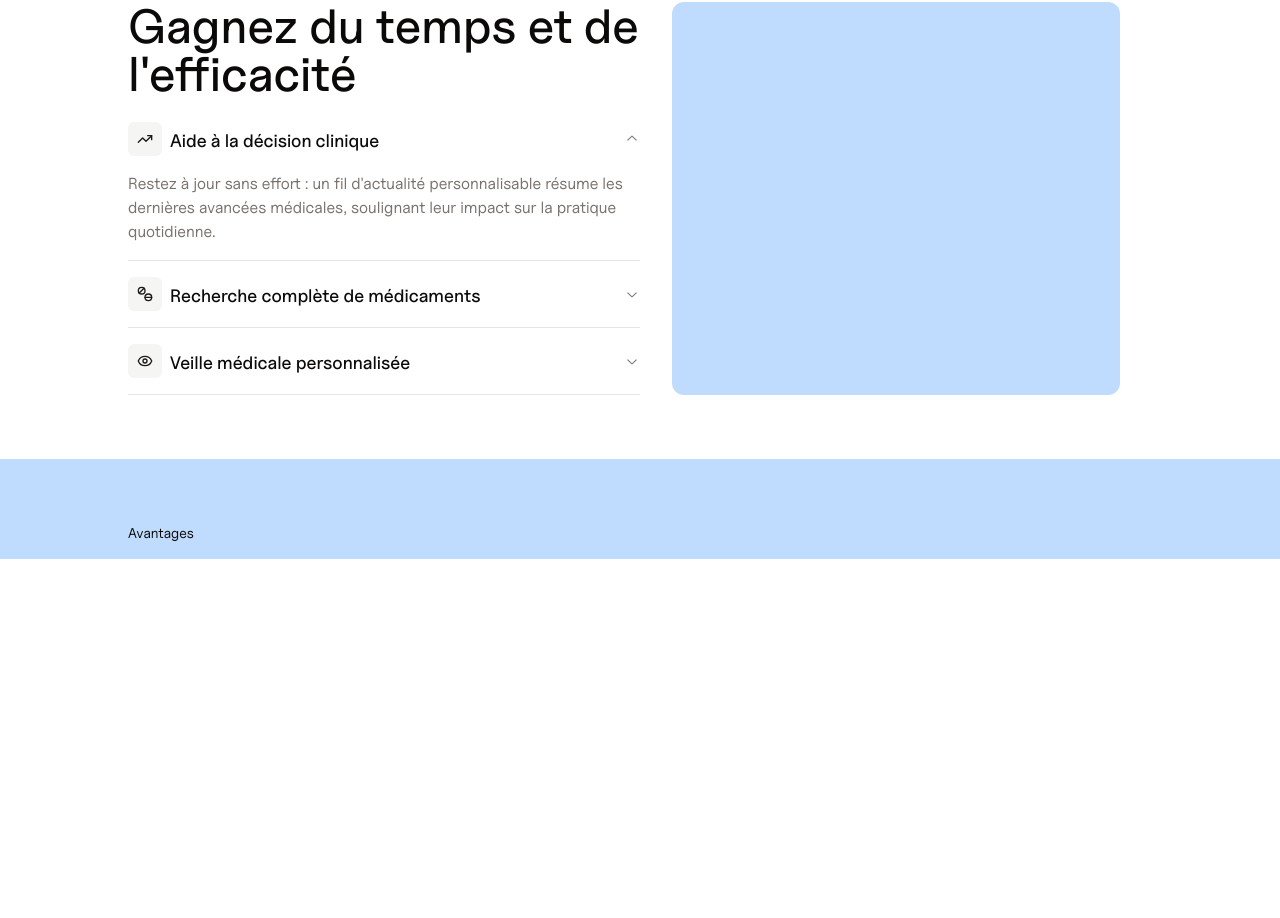
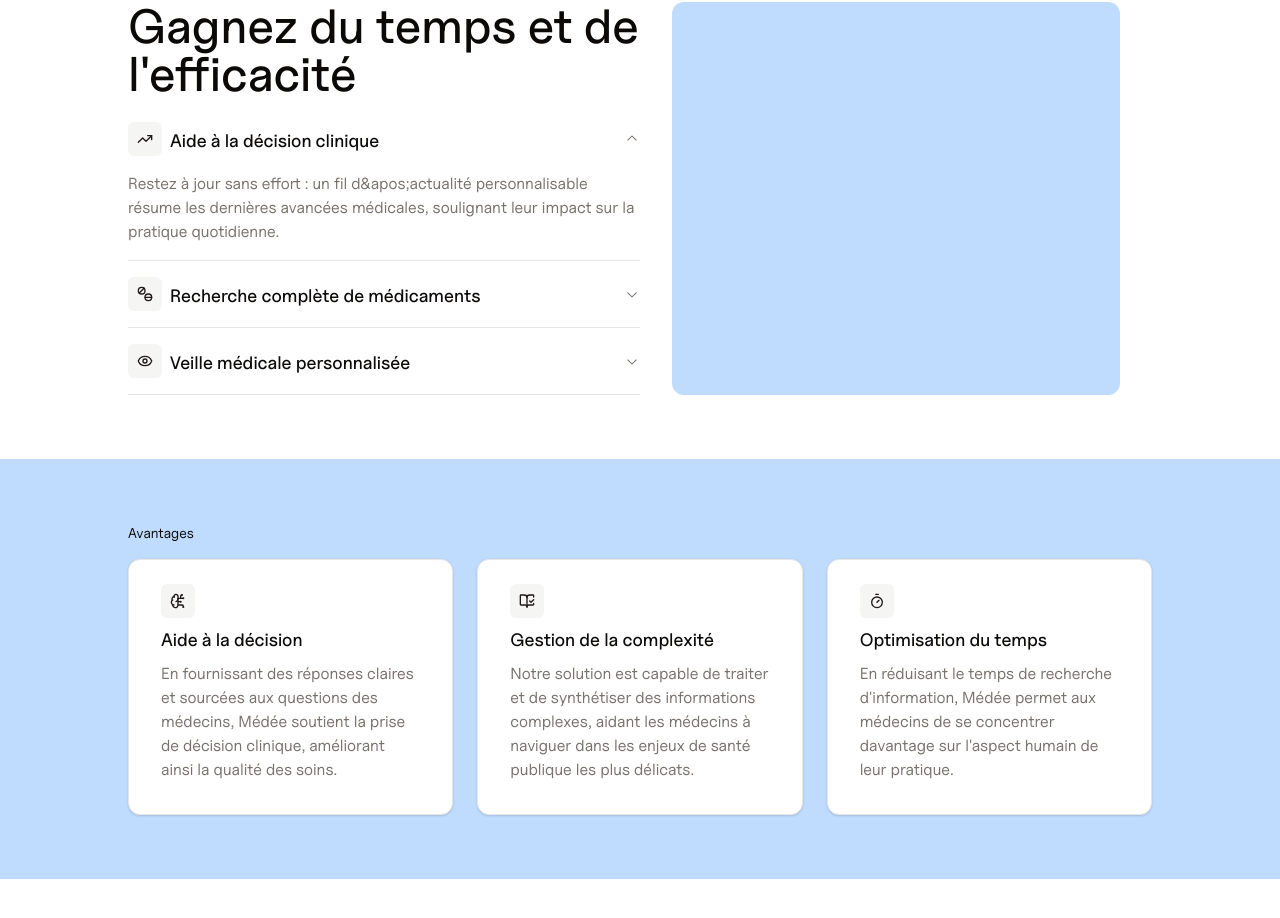
Before and after one commit to dev-err418/medee-landing, a Next.js app: page / in a window 1280 px wide. Shown: the part 1068-1986 px from the top of the page. Built offline with nearby package versions, Linux system fonts and the light colour scheme.

Commit message:
added thirs block : 'Avantage'

```diff
--- a/app/page.tsx
+++ b/app/page.tsx
@@ -1,3 +1,4 @@
+import Avantages from "@/components/ui/Avantages/avantages";
 import { Button } from "@/components/ui/button";
 import Description from "@/components/ui/Description/description";
 import Plateforme from "@/components/ui/Plateforme/plateforme";
@@ -33,8 +34,9 @@ export default function Page() {
         {/* 3eme bloc : "Avantages" */}
         <div className="relative flex flex-col items-center mt-16">
           <div className="absolute bg-blue-200 w-[100vw]">
-            <div className="max-w-5xl mx-auto">
-              <h4 className="text-sm mb-4 mt-16">Avantages</h4>
+            <div className="max-w-5xl mx-auto my-16">
+              <h4 className="text-sm mb-4">Avantages</h4>
+              <Avantages />
             </div>
           </div>
         </div>
--- /dev/null
+++ b/components/magicui/ripple.tsx
@@ -0,0 +1,50 @@
+import React, { CSSProperties } from "react";
+
+interface RippleProps {
+  mainCircleSize?: number;
+  mainCircleOpacity?: number;
+  numCircles?: number;
+}
+
+const Ripple = React.memo(function Ripple({
+  mainCircleSize = 210,
+  mainCircleOpacity = 0.24,
+  numCircles = 8,
+}: RippleProps) {
+  return (
+    <div className="absolute inset-0 flex items-center justify-center bg-white/5 [mask-image:linear-gradient(to_bottom,white,transparent)]">
+      {Array.from({ length: numCircles }, (_, i) => {
+        const size = mainCircleSize + i * 70;
+        const opacity = mainCircleOpacity - i * 0.03;
+        const animationDelay = `${i * 0.06}s`;
+        const borderStyle = i === numCircles - 1 ? "dashed" : "solid";
+        const borderOpacity = 5 + i * 5;
+
+        return (
+          <div
+            key={i}
+            className={`absolute animate-ripple rounded-full bg-foreground/25 shadow-xl border [--i:${i}]`}
+            style={
+              {
+                width: `${size}px`,
+                height: `${size}px`,
+                opacity,
+                animationDelay,
+                borderStyle,
+                borderWidth: "1px",
+                borderColor: `hsl(var(--foreground), ${borderOpacity / 100})`,
+                top: "50%",
+                left: "50%",
+                transform: "translate(-50%, -50%) scale(1)",
+              } as CSSProperties
+            }
+          />
+        );
+      })}
+    </div>
+  );
+});
+
+Ripple.displayName = "Ripple";
+
+export default Ripple;
--- /dev/null
+++ b/components/ui/Avantages/avantages.tsx
@@ -0,0 +1,41 @@
+import { ContentListType } from "@/types/types";
+import { BookOpenCheck, BrainCircuit, Timer } from "lucide-react";
+import { Card } from "../card";
+import { Badge } from "../badge";
+
+export default function Avantages() {
+  const avantages: ContentListType[] = [
+    {
+      title: "Aide à la décision",
+      content:
+        "En fournissant des réponses claires et sourcées aux questions des médecins, Médée soutient la prise de décision clinique, améliorant ainsi la qualité des soins.",
+      Icon: <BrainCircuit className="h-4 w-4" />,
+    },
+    {
+      title: "Gestion de la complexité",
+      content:
+        "Notre solution est capable de traiter et de synthétiser des informations complexes, aidant les médecins à naviguer dans les enjeux de santé publique les plus délicats.",
+      Icon: <BookOpenCheck className="h-4 w-4" />,
+    },
+    {
+      title: "Optimisation du temps",
+      content:
+        "En réduisant le temps de recherche d'information, Médée permet aux médecins de se concentrer davantage sur l'aspect humain de leur pratique.",
+      Icon: <Timer className="h-4 w-4" />,
+    },
+  ];
+
+  return (
+    <div className="flex flex-row space-x-6">
+      {avantages.map((avantage, i) => (
+        <Card key={i} className="w-1/3">
+          <Badge variant={"secondary"} className="p-2 mr-2">
+            {avantage.Icon}
+          </Badge>
+          <p className="text-lg font-medium mt-2">{avantage.title}</p>
+          <p className="mt-2 text-muted-foreground">{avantage.content}</p>
+        </Card>
+      ))}
+    </div>
+  );
+}
--- a/components/ui/Plateforme/plateforme.tsx
+++ b/components/ui/Plateforme/plateforme.tsx
@@ -6,54 +6,48 @@ import {
 } from "@/components/ui/accordion";
 import { Badge } from "../badge";
 import { Eye, Tablets, TrendingUp } from "lucide-react";
+import { ContentListType } from "@/types/types";
 
 export default function Plateforme() {
+  const fonctionnalites: ContentListType[] = [
+    {
+      title: "Aide à la décision clinique",
+      content:
+        "Restez à jour sans effort : un fil d&apos;actualité personnalisable résume les dernières avancées médicales, soulignant leur impact sur la pratique quotidienne.",
+      Icon: <TrendingUp className="h-4 w-4" />,
+    },
+    {
+      title: "Recherche complète de médicaments",
+      content:
+        "Restez à jour sans effort : un fil d&apos;actualité personnalisable résume les dernières avancées médicales, soulignant leur impact sur la pratique quotidienne.",
+      Icon: <Tablets className="h-4 w-4" />,
+    },
+    {
+      title: "Veille médicale personnalisée",
+      content:
+        "Restez à jour sans effort : un fil d&apos;actualité personnalisable résume les dernières avancées médicales, soulignant leur impact sur la pratique quotidienne.",
+      Icon: <Eye className="h-4 w-4" />,
+    },
+  ];
+
   return (
     <div className="flex flex-row w-full">
       <div className="w-1/2">
         <p className="font-medium text-5xl mb-2">
           Gagnez du temps et de l&apos;efficacité
         </p>
-        <Accordion type="single" defaultValue="item-1">
-          <AccordionItem value="item-1">
-            <AccordionTrigger>
-              <Badge variant={"secondary"} className="p-2 mr-2">
-                <TrendingUp className="h-4 w-4" />
-              </Badge>
-              Aide à la décision clinique
-            </AccordionTrigger>
-            <AccordionContent>
-              Restez à jour sans effort : un fil d&apos;actualité
-              personnalisable résume les dernières avancées médicales,
-              soulignant leur impact sur la pratique quotidienne.
-            </AccordionContent>
-          </AccordionItem>
-          <AccordionItem value="item-2">
-            <AccordionTrigger>
-              <Badge variant={"secondary"} className="p-2 mr-2">
-                <Tablets className="h-4 w-4" />
-              </Badge>
-              Recherche complète de médicaments
-            </AccordionTrigger>
-            <AccordionContent>
-              Restez à jour sans effort : un fil d&apos;actualité
-              personnalisable résume les dernières avancées médicales,
-              soulignant leur impact sur la pratique quotidienne.
-            </AccordionContent>
-          </AccordionItem>
-          <AccordionItem value="item-3">
-            <AccordionTrigger>
-              <Badge variant={"secondary"} className="p-2 mr-2">
-                <Eye className="h-4 w-4" />
-              </Badge>
-              Veille médicale personnalisée
-            </AccordionTrigger>
-            <AccordionContent>
-              Restez à jour sans effort : un fil d&apos;actualité
-              personnalisable résume les dernières avancées médicales,
-              soulignant leur impact sur la pratique quotidienne.
-            </AccordionContent>
-          </AccordionItem>
+        <Accordion type="single" defaultValue="item-0">
+          {fonctionnalites.map((fonctionnalite, i) => (
+            <AccordionItem value={`item-${i}`} key={i}>
+              <AccordionTrigger>
+                <Badge variant={"secondary"} className="p-2 mr-2">
+                  {fonctionnalite.Icon}
+                </Badge>
+                {fonctionnalite.title}
+              </AccordionTrigger>
+              <AccordionContent>{fonctionnalite.content}</AccordionContent>
+            </AccordionItem>
+          ))}
         </Accordion>
       </div>
       <div className="w-1/2 px-8">
--- /dev/null
+++ b/components/ui/card.tsx
@@ -0,0 +1,83 @@
+import * as React from "react";
+
+import { cn } from "@/lib/utils";
+
+const Card = React.forwardRef<
+  HTMLDivElement,
+  React.HTMLAttributes<HTMLDivElement>
+>(({ className, ...props }, ref) => (
+  <div
+    ref={ref}
+    className={cn(
+      "rounded-xl border bg-card text-card-foreground shadow p-8 pt-6",
+      className,
+    )}
+    {...props}
+  />
+));
+Card.displayName = "Card";
+
+const CardHeader = React.forwardRef<
+  HTMLDivElement,
+  React.HTMLAttributes<HTMLDivElement>
+>(({ className, ...props }, ref) => (
+  <div
+    ref={ref}
+    className={cn("flex flex-col space-y-1.5 p-6", className)}
+    {...props}
+  />
+));
+CardHeader.displayName = "CardHeader";
+
+const CardTitle = React.forwardRef<
+  HTMLParagraphElement,
+  React.HTMLAttributes<HTMLHeadingElement>
+>(({ className, ...props }, ref) => (
+  <h3
+    ref={ref}
+    className={cn("font-semibold leading-none tracking-tight", className)}
+    {...props}
+  />
+));
+CardTitle.displayName = "CardTitle";
+
+const CardDescription = React.forwardRef<
+  HTMLParagraphElement,
+  React.HTMLAttributes<HTMLParagraphElement>
+>(({ className, ...props }, ref) => (
+  <p
+    ref={ref}
+    className={cn("text-sm text-muted-foreground", className)}
+    {...props}
+  />
+));
+CardDescription.displayName = "CardDescription";
+
+const CardContent = React.forwardRef<
+  HTMLDivElement,
+  React.HTMLAttributes<HTMLDivElement>
+>(({ className, ...props }, ref) => (
+  <div ref={ref} className={cn("p-6 pt-0", className)} {...props} />
+));
+CardContent.displayName = "CardContent";
+
+const CardFooter = React.forwardRef<
+  HTMLDivElement,
+  React.HTMLAttributes<HTMLDivElement>
+>(({ className, ...props }, ref) => (
+  <div
+    ref={ref}
+    className={cn("flex items-center p-6 pt-0", className)}
+    {...props}
+  />
+));
+CardFooter.displayName = "CardFooter";
+
+export {
+  Card,
+  CardHeader,
+  CardFooter,
+  CardTitle,
+  CardDescription,
+  CardContent,
+};
--- a/package.json
+++ b/package.json
@@ -9,7 +9,6 @@
     "lint": "next lint"
   },
   "dependencies": {
-    "@next/font": "^14.2.5",
     "@radix-ui/react-accordion": "^1.2.0",
     "@radix-ui/react-icons": "^1.3.0",
     "@radix-ui/react-slot": "^1.1.0",
--- /dev/null
+++ b/types/types.ts
@@ -0,0 +1,7 @@
+import { ReactElement } from "react";
+
+export type ContentListType = {
+  title: string;
+  content: string;
+  Icon: ReactElement;
+};
```
Also changed, not shown: 1 other file (tests, documents, lock files or other folders).
